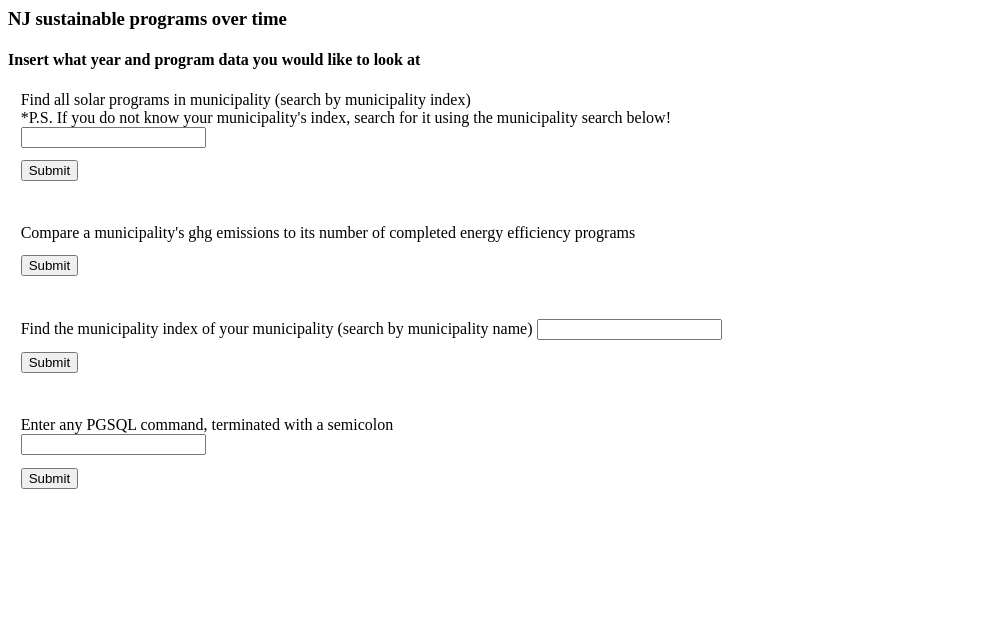
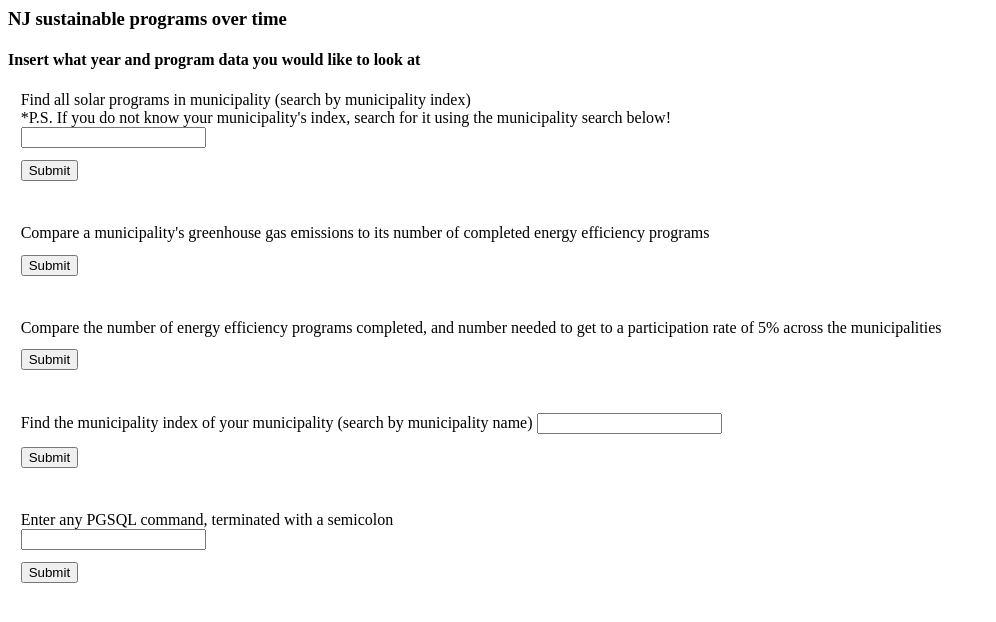
Before and after one commit to dbstapes/CSC315, a Flask app: page / in a window 1280 px wide. Shown: the top 622 px of the page, without its empty margins (0-996 px from the left). Run offline with Flask 3, Linux system fonts and the light colour scheme; some libraries are stand-ins or nearby versions.

Commit message:
Adds second enery efficiency query option

```diff
--- a/app.py
+++ b/app.py
@@ -57,6 +57,13 @@ def ee_handler():
     heads = ['Municipality Index', 'Municipality', 'County', 'Number of Completed EE Projects', 'GHG Emissions (MTCO2e)']
     return render_template('my-result.html', rows=rows, heads=heads)
 
+# handle second energy efficiency program POST and serve resultt web page
+@app.route('/ee2_handler', methods=['POST'])
+def ee2_handler():
+    rows = connect('SELECT mc.municipality_name, mc.county, e.num_ci_taxed_parcels, e.total_completed_projects, e.current_lifetime_rate, e.num_projects_needed FROM municipality_code mc, energy_efficiency_programs e WHERE mc.municipality_index=e.municipality_index;')
+    heads = ['Municipality', 'County', 'Number of CI Taxed Parcels', 'Total Number of Compeleted Projects', 'Current Lifetime Rate', 'Number of Projects Needed to get 5%']
+    return render_template('my-result.html', rows=rows, heads=heads)
+
 # handle municipality POST and serve result web page
 @app.route ('/municipality_handler', methods=['POST'])
 def municipality_handler():
--- a/templates/my-form.html
+++ b/templates/my-form.html
@@ -22,11 +22,21 @@
 
 <form action="/ee_handler" method="POST">
     <div>
-        Compare a municipality's ghg emissions to its number of completed energy efficiency programs
+        Compare a municipality's greenhouse gas emissions to its number of completed energy efficiency programs
         <br>
     </div>
         <input type="submit" value="Submit">
 
+</form>
+
+<br>
+
+<form action="ee2_handler" method="POST">
+    <div>
+        Compare the number of energy efficiency programs completed, and number needed to get to a participation rate of 5% across the municipalities
+        <br>
+    </div>
+        <input type="submit" value="Submit">
 </form>
 
 <br>
```
